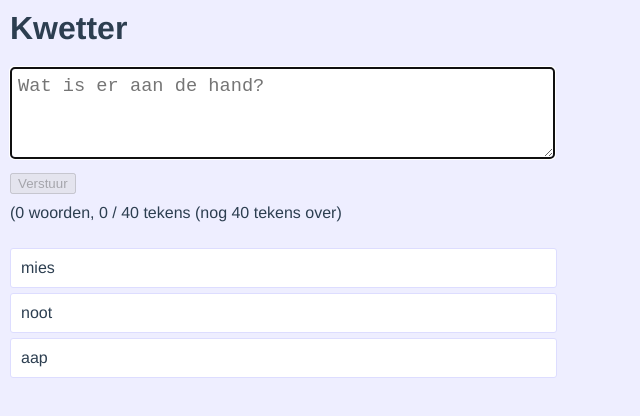
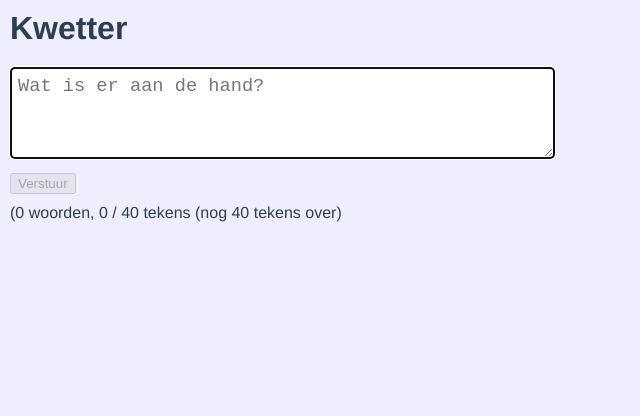
Before and after one commit to fryske-akademy/vue-workshop, a Vue app: page / in a window 1280 px wide. Shown: the top 416 px of the page, without its empty margins (0-640 px from the left). Built offline with nearby package versions, Linux system fonts and the light colour scheme.

Commit message:
Post message op list.

```diff
--- a/src/App.vue
+++ b/src/App.vue
@@ -2,7 +2,7 @@
   <div id="app">
     <h1>Kwetter</h1>
     <MessageInput ref='messageInput' v-model="newMessage" :maxLength="maxLength" />
-    <button :disabled="!canPostMessage">Verstuur</button>
+    <button @click="postMessage" :disabled="!canPostMessage">Verstuur</button>
     <MessageFeedback :value="newMessage" :maxLength="maxLength" />
     <MessageList :messages="messages" />
   </div>
@@ -31,7 +31,7 @@ export default {
       maxLength: 40,
 
       // Berichten tot nu toe
-      messages: ['aap', 'noot', 'mies'],
+      messages: [],
 
       // Het nieuwe bericht dat bewerkt wordt
       newMessage: ""
@@ -43,6 +43,17 @@ export default {
     canPostMessage: function () {
       return this.newMessage.length > 0 && this.newMessage.length <= this.maxLength;
     }
+  },
+
+  // Methods die je in bijv. event handlers kunt aanroepen
+  methods: {
+
+    // Post new message
+    postMessage: function() {
+      this.messages.push(this.newMessage);
+      this.newMessage = '';
+    }
+
   }
 
 }
```
